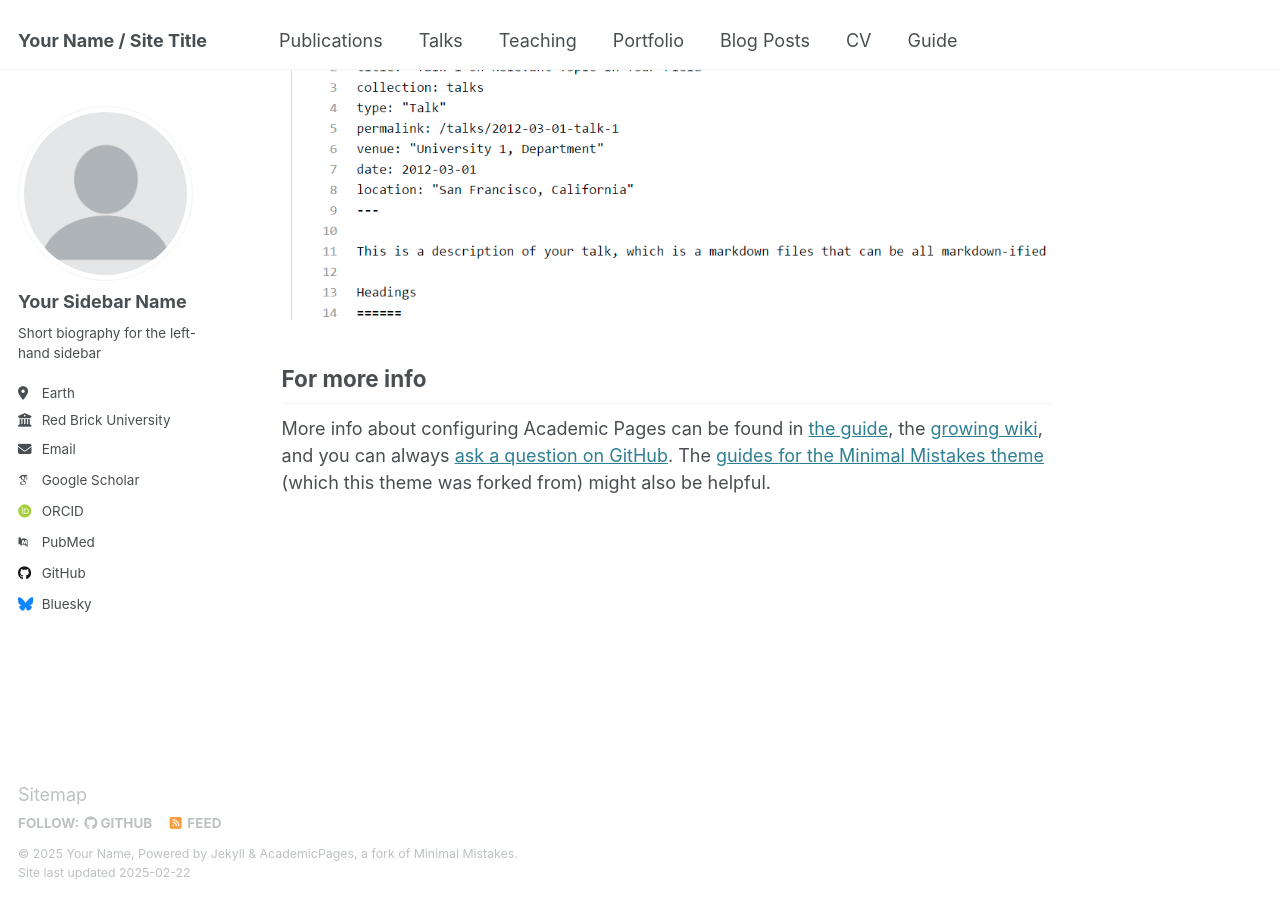
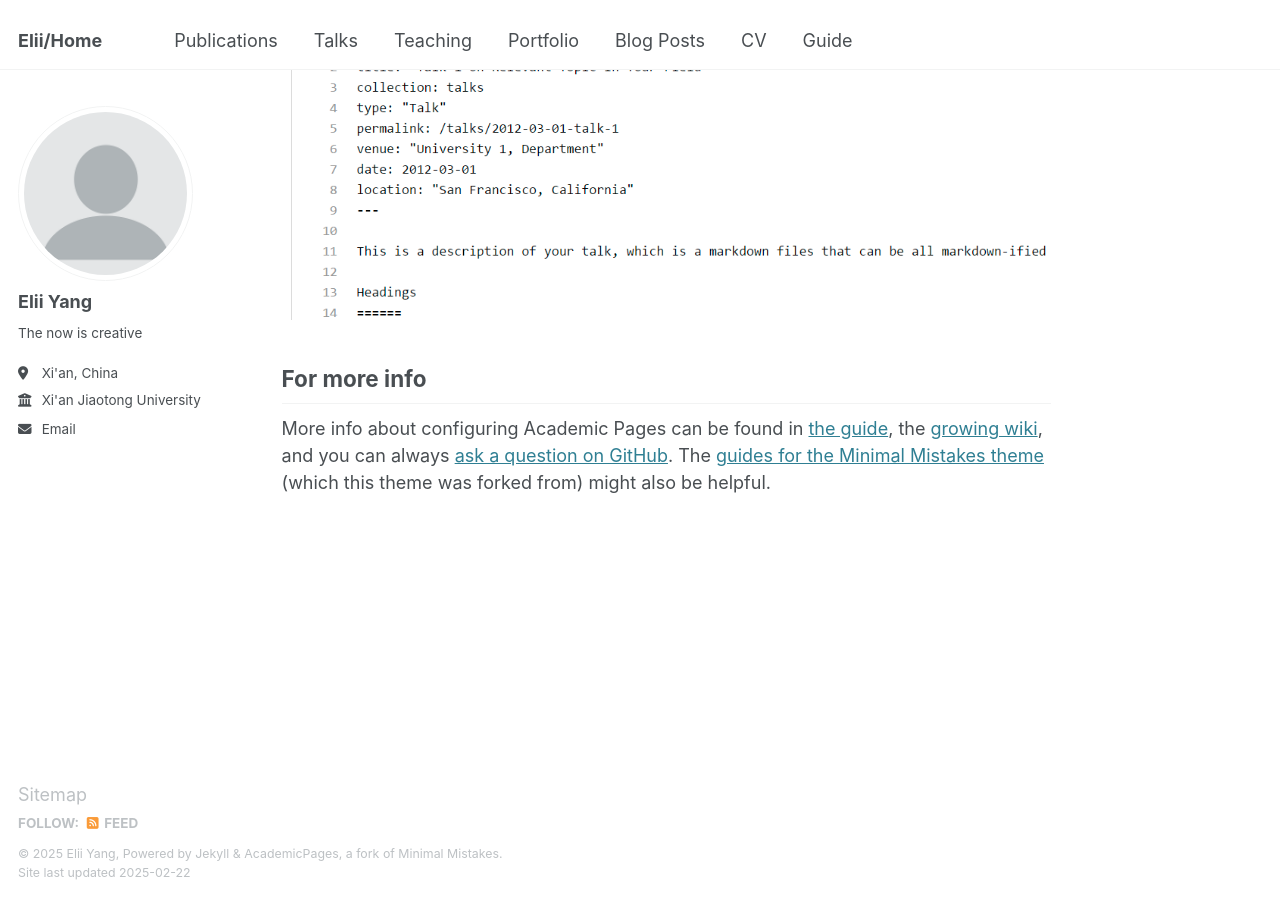
Before and after one commit to Elii-yang/Elii-yang.github.io, a Jekyll site: the page built from _pages/about.md, in a window 1280 px wide and 900 px high, scrolled down 2642 px. Built offline with Jekyll 4.4.1, drawn with Linux system fonts in a browser that asks for light colours; some web fonts are replaced.

Commit message:
Update _config.yml

```diff
--- a/_config.yml
+++ b/_config.yml
@@ -9,13 +9,13 @@
 # Basic Site Settings
 locale                   : "en-US"
 site_theme               : "default"
-title                    : "Your Name / Site Title"
+title                    : "Elii/Home"
 title_separator          : "-"
-name                     : &name "Your Name"
+name                     : &name "Elii Yang"
 description              : &description "personal description"
-url                      : https://academicpages.github.io # the base hostname & protocol for your site e.g. "https://[your GitHub username].github.io"
+url                      : https://elii-yang.github.io/
 baseurl                  : "" # the subpath of your site, e.g. "/blog"
-repository               : "academicpages/academicpages.github.io"
+repository               : "Elii-yang/Elii-yang.github.io"
 
 # Site Author - The following control what appear as part of the author content on the side bar.
 #               If a field is blank the icon and link will not appear, otherwise it will be shown.
@@ -23,21 +23,21 @@ repository               : "academicpages/academicpages.github.io"
 author:
   # Biographic information
   avatar           : "profile.png"
-  name             : "Your Sidebar Name"
+  name             : "Elii Yang"
   pronouns         : # example: "she/her"
-  bio              : "Short biography for the left-hand sidebar"
-  location         : "Earth"
-  employer         : "Red Brick University"
+  bio              : "The now is creative"
+  location         : "Xi'an, China"
+  employer         : "Xi'an Jiaotong University"
   uri              : # URL
-  email            : "none@example.org"
+  email            : "elii.yang@outlook.com"
 
   # Academic websites
   arxiv            : # URL - Update with the correct link to your profile
-  googlescholar    : "https://scholar.google.com/citations?user=PS_CX0AAAAAJ"
+  googlescholar    : # "https://scholar.google.com/citations?user=PS_CX0AAAAAJ"
   impactstory      : # URL
-  orcid            : "http://orcid.org/yourorcidurl"
+  orcid            : # "http://orcid.org/yourorcidurl"
   semantic         : # URL
-  pubmed           : "https://www.ncbi.nlm.nih.gov/pubmed/?term=john+snow"
+  pubmed           : # "https://www.ncbi.nlm.nih.gov/pubmed/?term=john+snow"
   researchgate     : # URL
   scopus           : # URL
 
@@ -45,12 +45,12 @@ author:
   bitbucket        : # Username - Update with your username on the site
   codepen          : # Username
   dribbble         : # Username
-  github           : "academicpages"
+  github           : # "academicpages"
   kaggle           : # Username
   stackoverflow    : # User number or user number and name (i.e., use "1" or "1/jeff-atwood")
 
   # Social media
-  bluesky          : "bsky.app" # Replace this with you Bluesky username
+  bluesky          : # "bsky.app" # Replace this with you Bluesky username
   facebook         : # Username
   flickr           : # Username
   foursquare       : # Username
```
